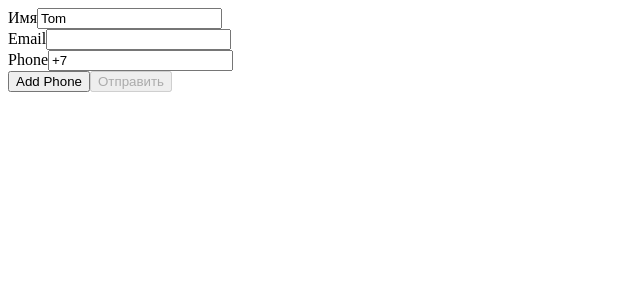
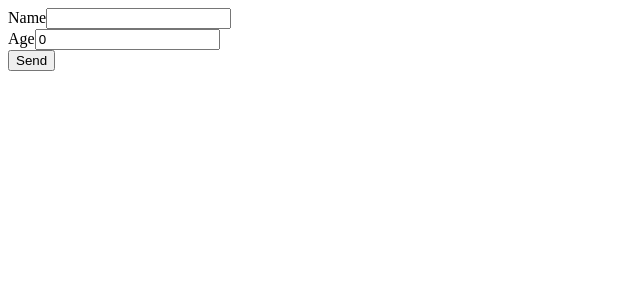
Before and after one commit to NurgaliyevS/Angular-Metanit, an Angular app: page / in a window 1280 px wide. Shown: the top 300 px of the page, without its empty margins (0-640 px from the left). Built offline with nearby package versions, Linux system fonts and the light colour scheme.

Commit message:
find out more about http client

```diff
--- a/angular.json
+++ b/angular.json
@@ -14,6 +14,7 @@
             "main": "src/main.ts",
             "polyfills": "src/polyfills.ts",
             "tsConfig": "tsconfig.json",
+            "assets": ["src/assets"],
             "aot": true
           },
           "configurations": {
--- a/src/app/app.component.html
+++ b/src/app/app.component.html
@@ -1,45 +1,24 @@
-<form [formGroup]="myForm" novalidate (ngSubmit)="submit()">
-  <div class="form-group">
-    <label>Имя</label>
-    <input class="form-control" name="name" formControlName="userName" />
+<div class="form-group">
+  <label>Name</label>
+  <input
+    class="form-control"
+    type="text"
+    name="username"
+    [(ngModel)]="user.name"
+  />
+</div>
 
-    <div
-      class="alert alert-danger"
-      *ngIf="
-        myForm.controls['userName'].invalid &&
-        myForm.controls['userName'].touched
-      "
-    >
-      Не указано имя
-    </div>
-  </div>
-  <div class="form-group">
-    <label>Email</label>
-    <input class="form-control" name="email" formControlName="userEmail" />
+<div class="form-group">
+  <label>Age</label>
+  <input class="form-control" type="number" name="age" [(ngModel)]="user.age" />
+</div>
 
-    <div
-      class="alert alert-danger"
-      *ngIf="
-        myForm.controls['userEmail'].invalid &&
-        myForm.controls['userEmail'].touched
-      "
-    >
-      Некорректный email
-    </div>
-  </div>
-  <div formArrayName="phones">
-    <div
-      class="form-group"
-      *ngFor="let phone of getFormsControls()['controls']; let i = index"
-    >
-      <label>Phone</label>
-      <input class="form-control" formControlName="{{ i }}" />
-    </div>
-  </div>
-  <div class="form-group">
-    <button class="btn btn-default" (click)="addPhone()">Add Phone</button>
-    <button class="btn btn-default" [disabled]="myForm.invalid">
-      Отправить
-    </button>
-  </div>
-</form>
+<div class="form-group">
+  <button (click)="submit(user)">Send</button>
+</div>
+
+<div *ngIf="done">
+  <div>Server response:</div>
+  <div>Name: {{ receivedUser.name }}</div>
+  <div>Age: {{ receivedUser.age }}</div>
+</div>
--- a/src/app/app.component.ts
+++ b/src/app/app.component.ts
@@ -1,40 +1,26 @@
-import { Component } from '@angular/core';
-import { FormArray, FormControl, FormGroup, Validators } from '@angular/forms';
+import { Component, OnInit } from '@angular/core';
+import { User } from './user';
+import { HttpService } from './http.service';
 @Component({
   selector: 'my-app',
   templateUrl: './app.component.html',
-  styles: [
-    `
-      input.ng-touched.ng-invalid {
-        border: solid red 2px;
-      }
-      input.ng-touched.ng-valid {
-        border: solid green 2px;
-      }
-    `,
-  ],
+  providers: [HttpService],
 })
 export class AppComponent {
-  myForm: FormGroup;
-  constructor() {
-    this.myForm = new FormGroup({
-      userName: new FormControl('Tom', Validators.required),
-      userEmail: new FormControl('', [Validators.required, Validators.email]),
-      phones: new FormArray([new FormControl('+7', Validators.required)]),
+  user: User = new User('', 0);
+
+  receivedUser: User | undefined;
+  done: boolean = false;
+
+  constructor(private httpService: HttpService) {}
+
+  submit(user: User) {
+    this.httpService.postData(user).subscribe({
+      next: (data: any) => {
+        this.receivedUser = data;
+        this.done = true;
+      },
+      error: (error) => console.log(error),
     });
   }
-
-  getFormsControls(): FormArray {
-    return this.myForm.controls['phones'] as FormArray;
-  }
-
-  addPhone() {
-    (<FormArray>this.myForm.controls['phones']).push(
-      new FormControl('+7', Validators.required)
-    );
-  }
-
-  submit() {
-    console.log(this.myForm);
-  }
 }
--- a/src/app/app.module.ts
+++ b/src/app/app.module.ts
@@ -2,9 +2,10 @@ import { BrowserModule } from '@angular/platform-browser';
 import { FormsModule, ReactiveFormsModule } from '@angular/forms';
 import { AppComponent } from './app.component';
 import { NgModule } from '@angular/core';
+import { HttpClientModule } from '@angular/common/http';
 
 @NgModule({
-  imports: [BrowserModule, FormsModule, ReactiveFormsModule],
+  imports: [BrowserModule, FormsModule, ReactiveFormsModule, HttpClientModule],
   declarations: [AppComponent],
   bootstrap: [AppComponent]
 })
--- /dev/null
+++ b/src/app/http.service.ts
@@ -0,0 +1,25 @@
+import { Injectable } from '@angular/core';
+import { HttpClient, HttpParams } from '@angular/common/http';
+import { User } from './user';
+
+@Injectable()
+export class HttpService {
+  errorMessage: string = '';
+  constructor(private http: HttpClient) {}
+
+  // getSum(num1: number, num2: number){
+  //     return this.http.get('http://localhost:3000/sum/?num1=' + num1 + "&num2=" + num2);
+  // }
+
+  getSum(num1: number, num2: number) {
+    const params = new HttpParams()
+      .set('num1', num1.toString())
+      .set('num2', num2.toString());
+    return this.http.get('http://localhost:3000/sum', { params });
+  }
+
+  postData(user: User) {
+    const body = { name: user.name, age: user.age};
+    return this.http.post('http://localhost:3000/postuser', body);
+  }
+}
--- /dev/null
+++ b/src/app/user.ts
@@ -0,0 +1,3 @@
+export class User {
+    constructor(public name: string, public age: number) {}
+}
--- /dev/null
+++ b/src/assets/user.json
@@ -0,0 +1,4 @@
+{
+    "name": "Bob",
+    "age": 28
+}
```
Also changed, not shown: src/assets/users.json (added, +13 -0 lines).
